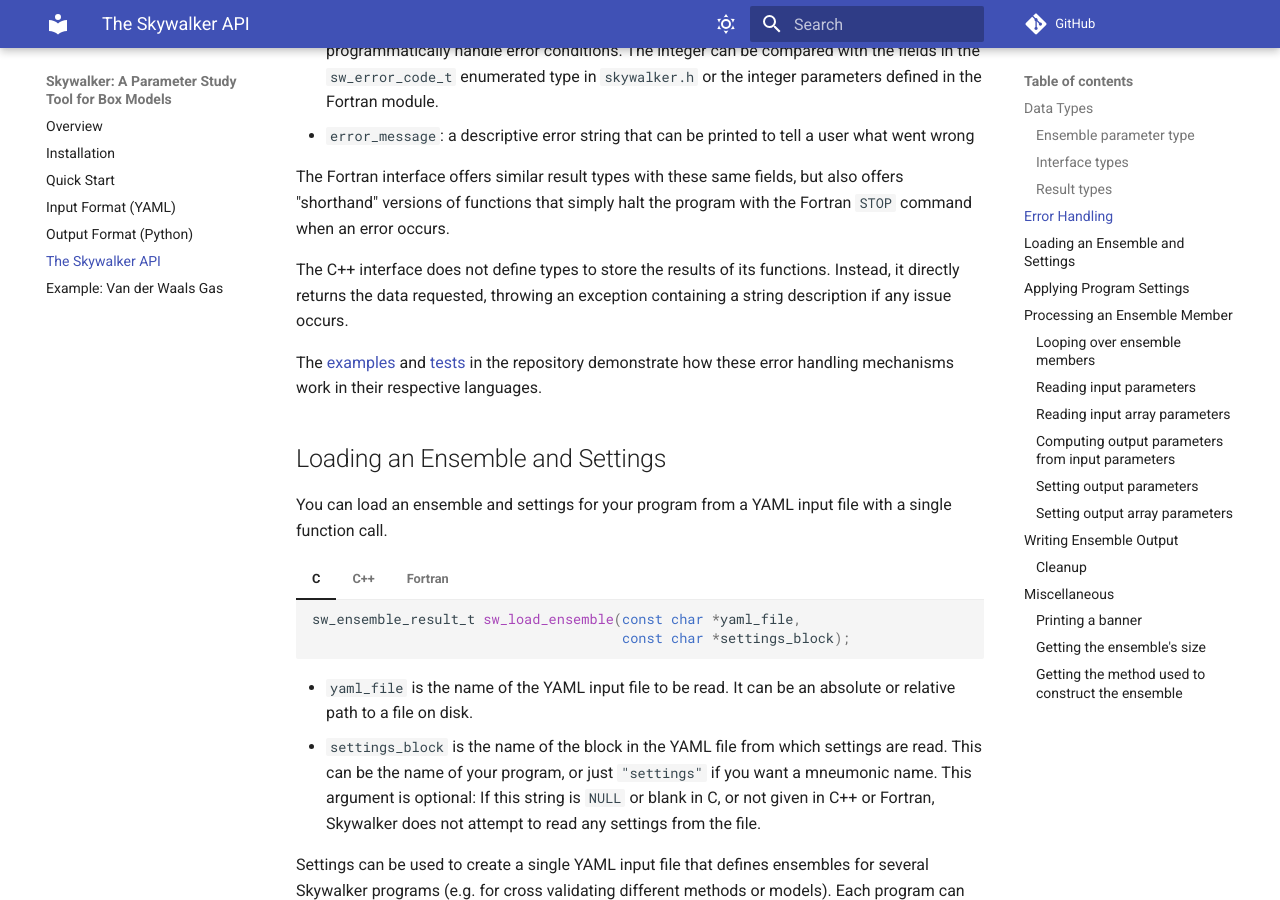
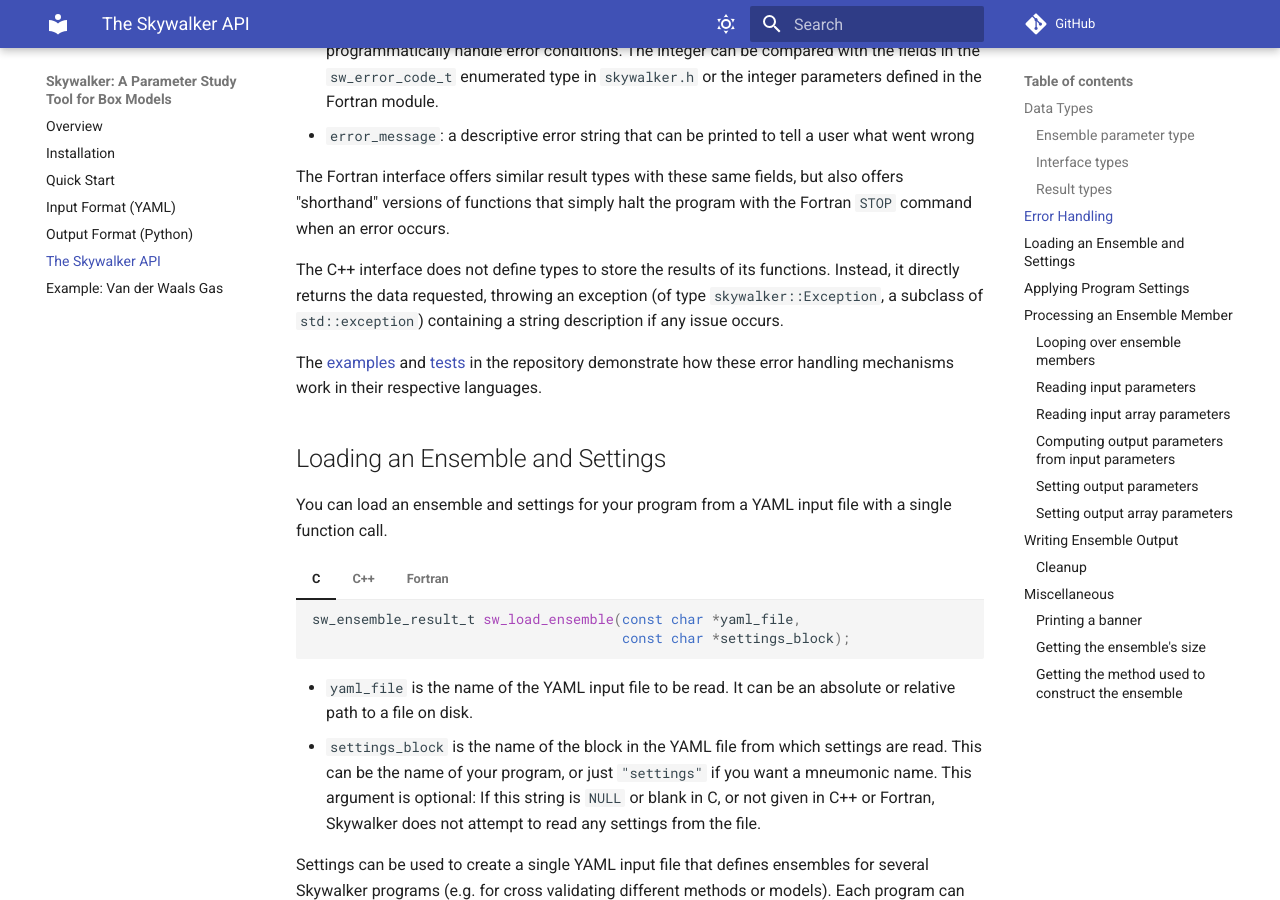
Before and after one commit to eagles-project/skywalker, an MkDocs documentation site: the page built from docs/api.md, in a window 1280 px wide and 900 px high, scrolled down 2354 px. Built offline with MkDocs 1.6.1 and Material for MkDocs 9.7.7, drawn with Linux system fonts in a browser that asks for light colours; comment, search, counter and statistics services are not loaded; some of the changed text lies outside the part shown.

Commit message:
Improving the description of C++ exception handling in a couple of spots.

````diff
--- a/docs/api.md
+++ b/docs/api.md
@@ -272,8 +272,9 @@
 the Fortran `STOP` command when an error occurs.
 
 The C++ interface does not define types to store the results of its functions.
-Instead, it directly returns the data requested, throwing an exception
-containing a string description if any issue occurs.
+Instead, it directly returns the data requested, throwing an exception (of type
+`skywalker::Exception`, a subclass of `std::exception`) containing a string
+description if any issue occurs.
 
 The [examples](https://github.com/eagles-project/skywalker/tree/main/examples)
 and [tests](https://github.com/eagles-project/skywalker/tree/main/src/tests)
@@ -455,10 +456,10 @@
     end type settings_result_t
     ```
 
-On failure, the C++ interface throws an exception with a string description
-identical to the `error_message` description in the C and Fortran result types.
-For brevity, the Fortran interface also offers a function that halts your
-program if a setting is not found:
+On failure, the C++ interface throws a `skywalker::Exception` with a string
+description identical to the `error_message` description in the C and Fortran
+result types. For brevity, the Fortran interface also offers a function that
+halts your program if a setting is not found:
 
 === "Fortran"
     ``` fortran
````
